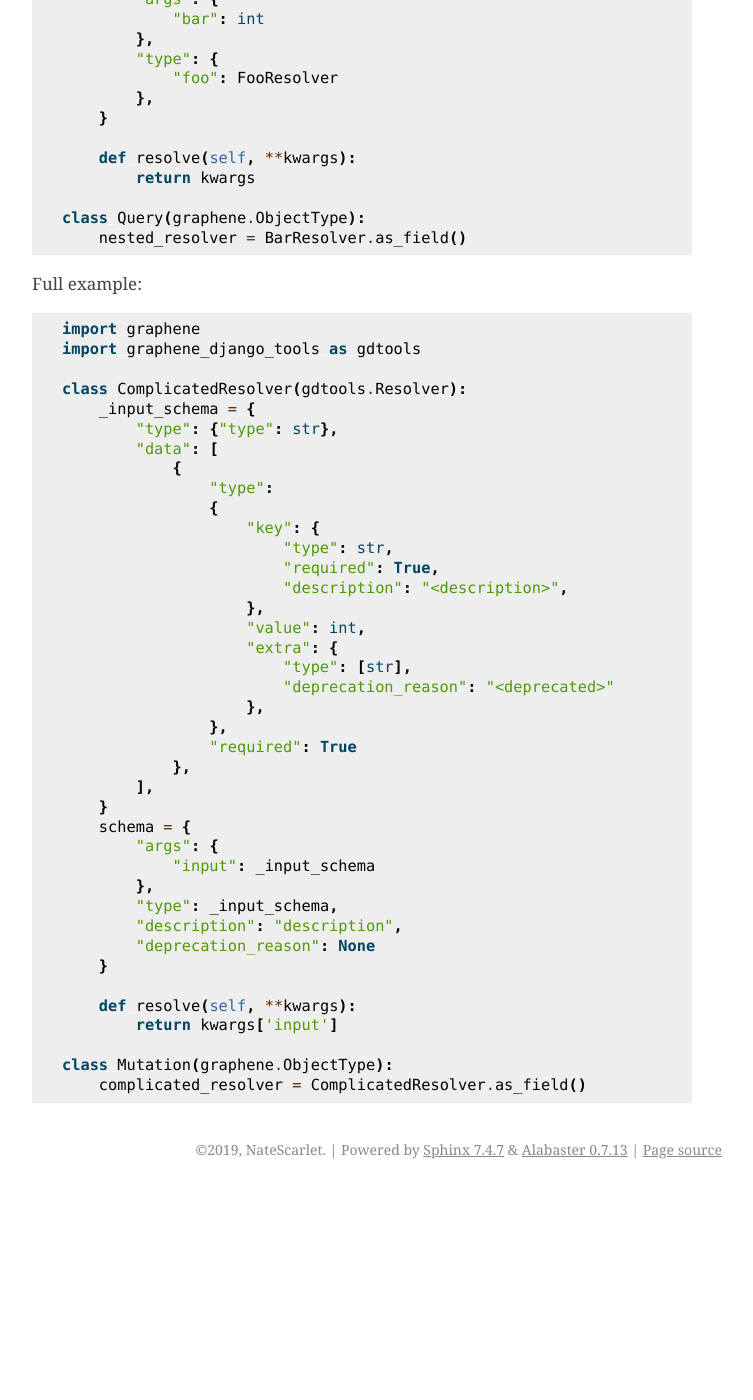
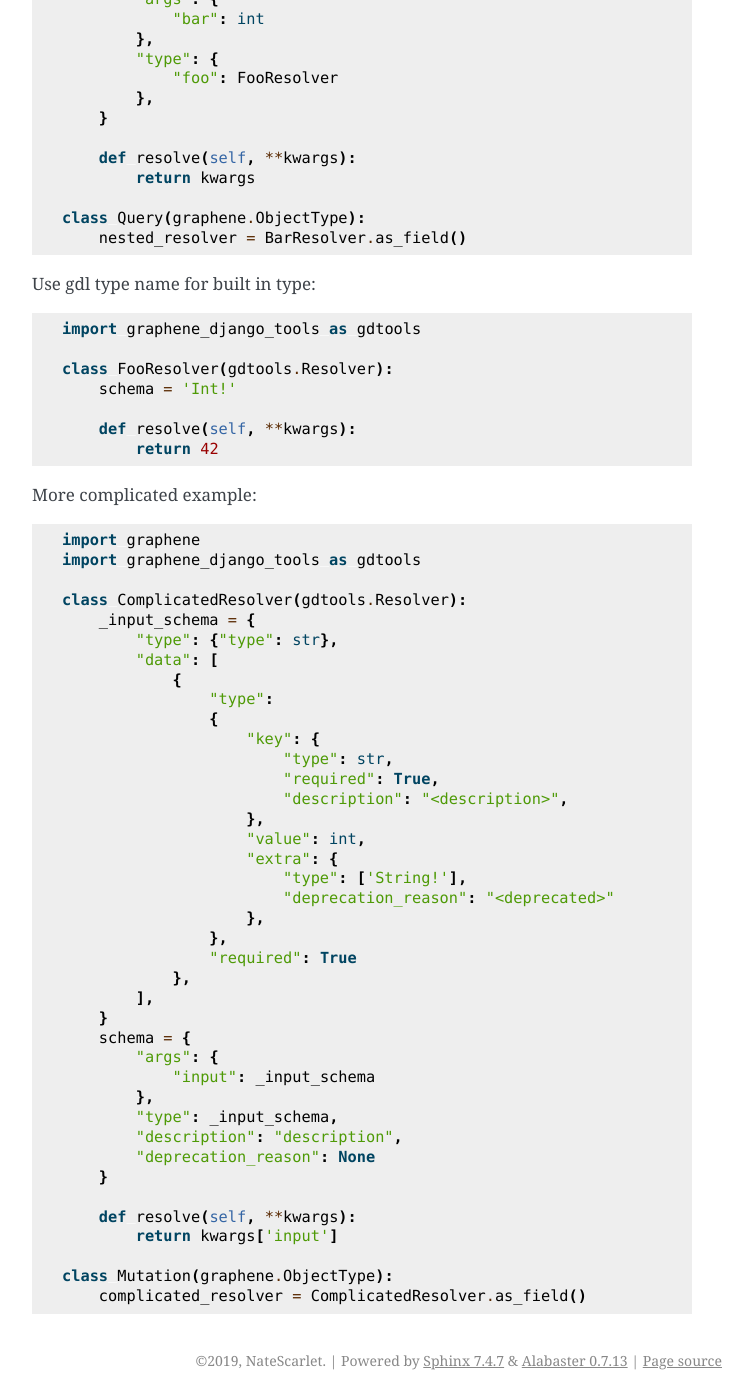
Before and after one commit to NateScarlet/graphene-django-tools, a Sphinx documentation site: the page built from docs/resolver.rst, in a window 1280 px wide and 1400 px high, scrolled down 1558 px. Shown: the whole window, without its empty margins (388-1141 px from the left). Built offline with Sphinx 7.4.7, drawn with Linux system fonts in a browser that asks for light colours; before the commit the page ends 2747 px from its top, so only the background shows below that.

Commit message:
feat: support use string as resolver field type

```diff
--- a/docs/resolver.rst
+++ b/docs/resolver.rst
@@ -91,8 +91,19 @@ Nested resolver:
   class Query(graphene.ObjectType):
       nested_resolver = BarResolver.as_field()
 
+Use gdl type name for built in type:
 
-Full example:
+.. code:: python
+
+  import graphene_django_tools as gdtools
+
+  class FooResolver(gdtools.Resolver):
+      schema = 'Int!'
+
+      def resolve(self, **kwargs):
+          return 42
+
+More complicated example:
 
 .. code:: python
 
@@ -113,7 +124,7 @@ Full example:
                       },
                       "value": int,
                       "extra": {
-                          "type": [str],
+                          "type": ['String!'],
                           "deprecation_reason": "<deprecated>"
                       },
                   },
```
Also changed, not shown: 2 other files.
